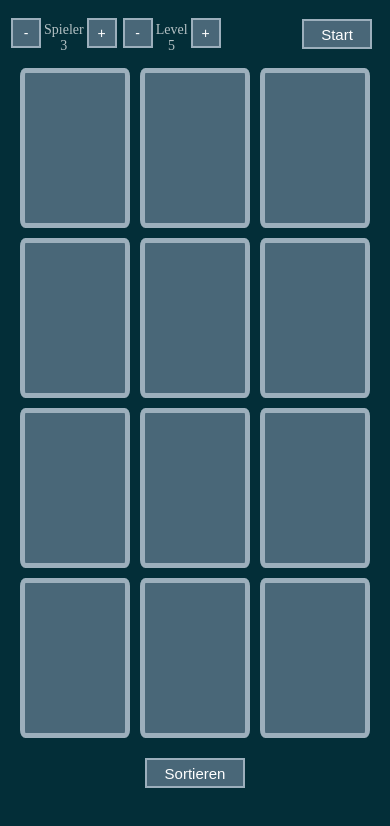
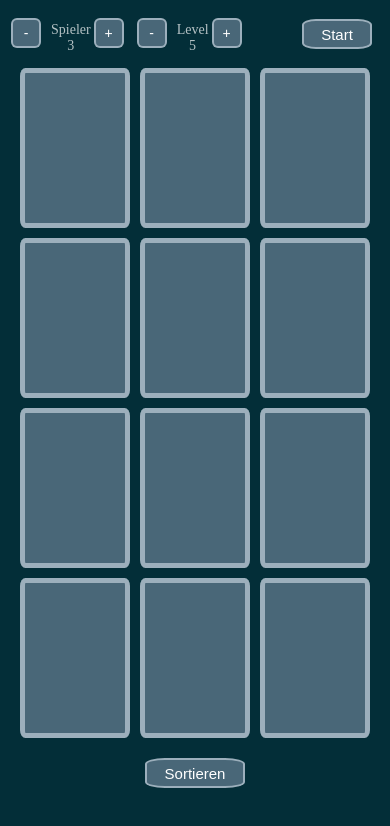
Before and after one commit to Fendroun/crew, a plain HTML site: page index.html in a window 390 px wide. Drawn offline with Linux system fonts and the light colour scheme.

Commit message:
Update styles.css

```diff
--- a/styles.css
+++ b/styles.css
@@ -43,7 +43,7 @@
     font-size: 19px;
     margin: 10px;
     margin-top: 0px;
-
+    border-radius: 20%;
   }
 
 #buttonStart {
@@ -58,6 +58,7 @@
     width: 50px;
     font-size: 19px;
     margin-top: 0px;
+    align-items: center;
 }
 
 
@@ -112,6 +113,7 @@
     align-items: center;
     margin-left: 3px;
     margin-right: 3px
+    align-items: center;
 }
     .label {
         text-align: center;
```
